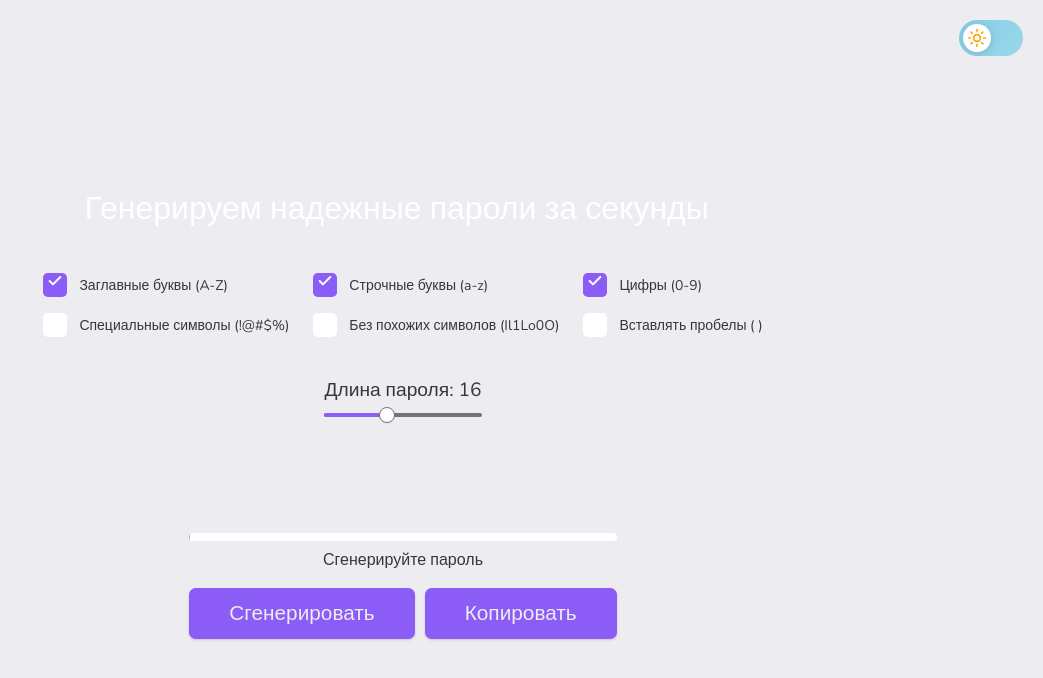
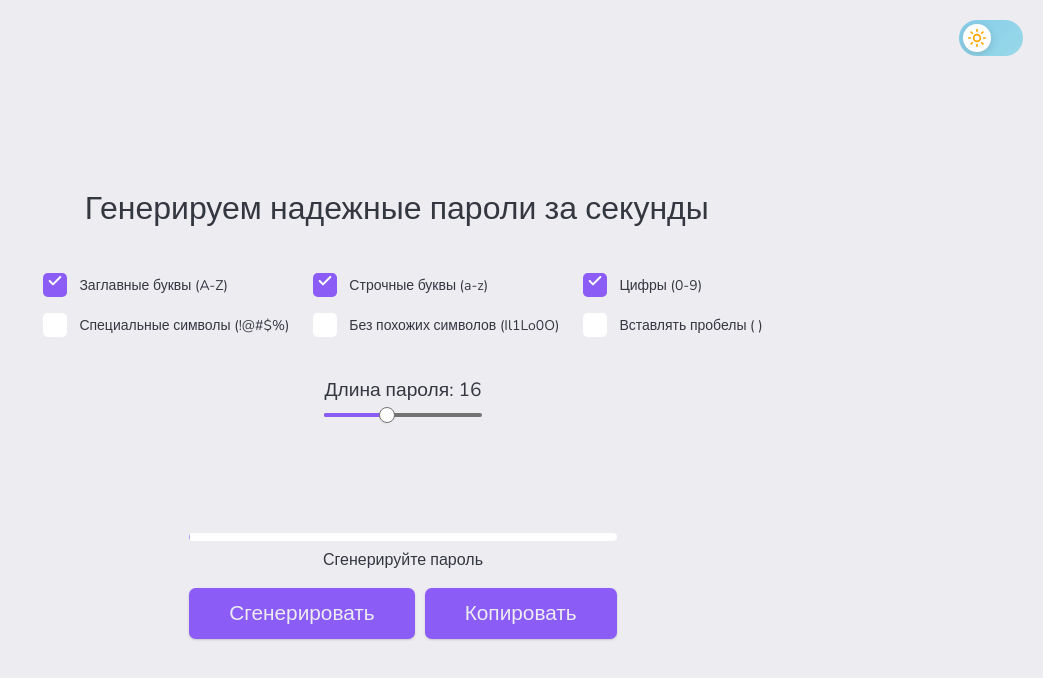
Before and after one commit to hilarylfg/password-generator, a Next.js app: page / in a window 1280 px wide. Shown: the top 678 px of the page, without its empty margins (237-1280 px from the left). Built offline with nearby package versions, Linux system fonts and the light colour scheme.

Commit message:
fix: [#24] fix color in title with light theme (#28)

```diff
--- a/shared/components/ui/text-type.tsx
+++ b/shared/components/ui/text-type.tsx
@@ -73,7 +73,7 @@ export const TextType = ({
 	}, [variableSpeed, typingSpeed])
 
 	const getCurrentTextColor = () => {
-		if (textColors.length === 0) return '#ffffff'
+		if (textColors.length === 0) return
 		return textColors[currentTextIndex % textColors.length]
 	}
 
--- a/shared/styles/main.css
+++ b/shared/styles/main.css
@@ -419,6 +419,7 @@ svg.lucide {
   display: inline-block;
   white-space: pre-wrap;
   user-select: none;
+  color: var(--text-primary);
 }
 
 .text-type__cursor {
--- a/shared/styles/ui/_text-type.scss
+++ b/shared/styles/ui/_text-type.scss
@@ -2,6 +2,7 @@
     display: inline-block;
     white-space: pre-wrap;
     user-select: none;
+    color: var(--text-primary);
 }
 
 .text-type__cursor {
```
Also changed, not shown: 1 other file (tests, documents, lock files or other folders).
